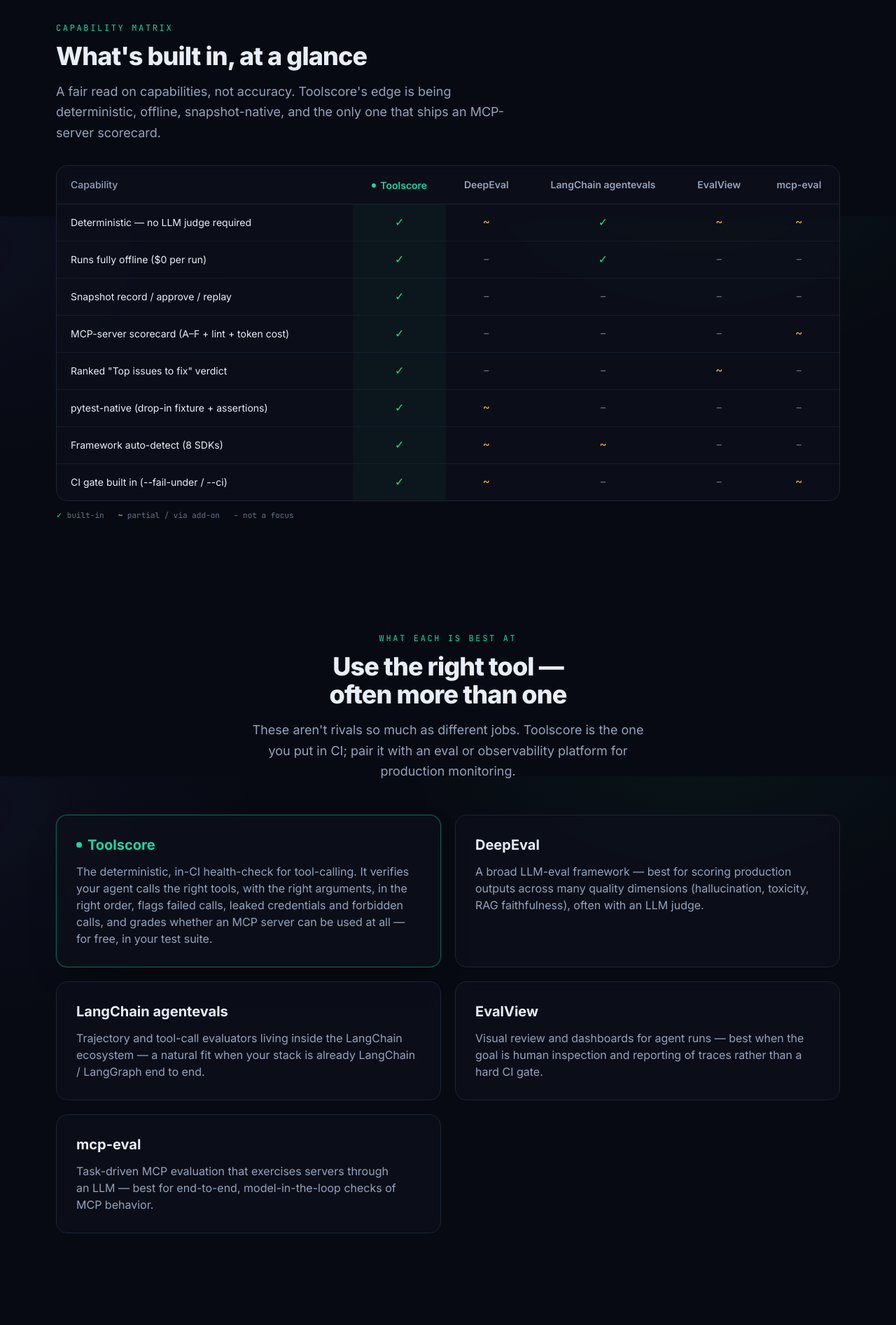
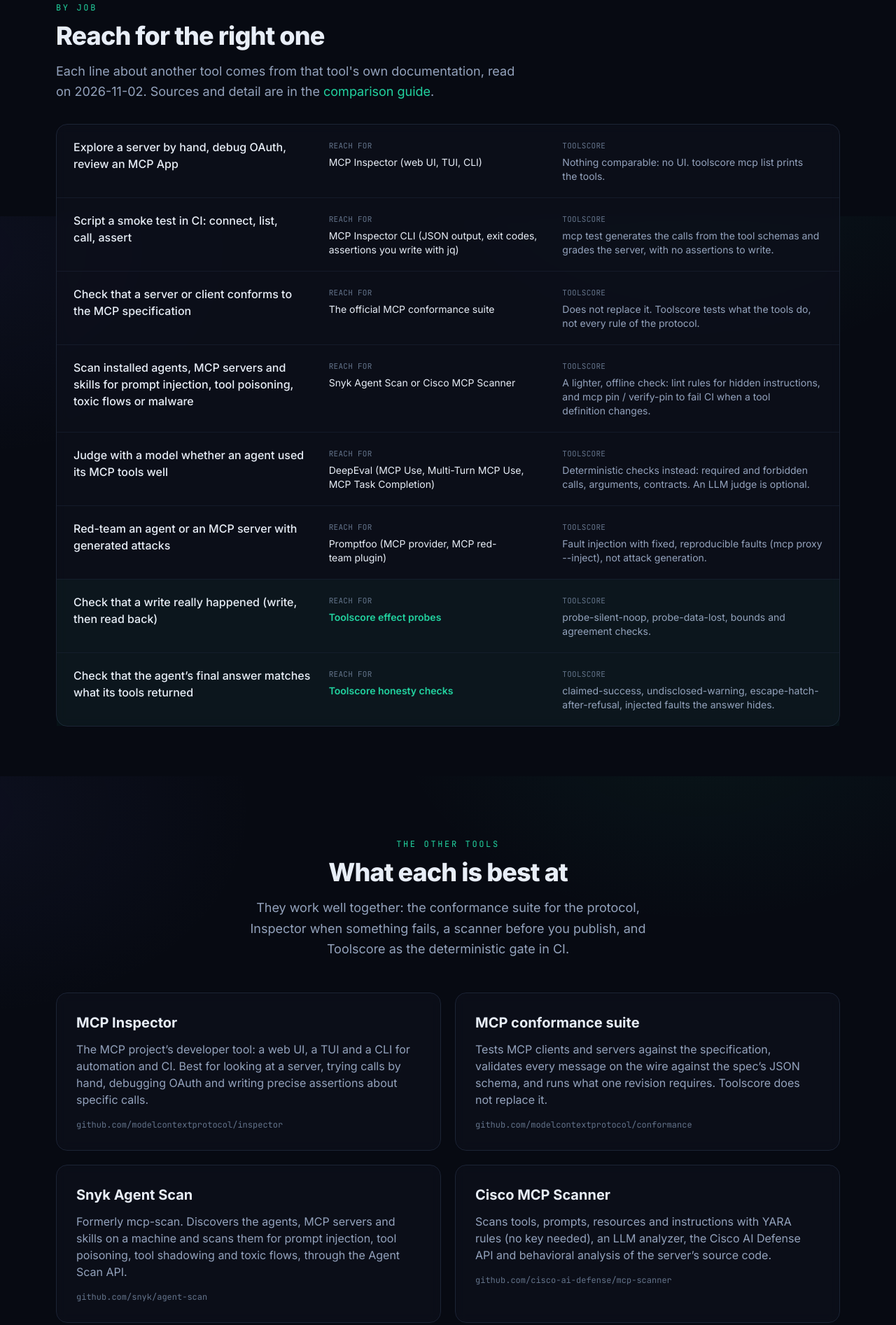
Before and after one commit to yotambraun/Toolscore, an Astro site in the folder site/: page /Toolscore/compare in a window 1280 px wide. Shown: the part 491-2384 px from the top of the page at 70% size. Built offline with nearby package versions, Linux system fonts and the light colour scheme; Astro itself is replaced by a stand-in of ours.

Commit message:
docs(compare): compare Toolscore with the MCP tools people use today
The comparison set Toolscore against DeepEval, RAGAS and
LangSmith/Phoenix/MLflow as a tool-call correctness check. It now maps
jobs to tools: MCP Inspector, the official MCP conformance suite (which
Toolscore does not replace), Snyk Agent Scan and Cisco MCP Scanner,
DeepEval's MCP metrics and Promptfoo. Every statement about another tool
links its own documentation as read on 2026-11-02 and says where that
tool is the better choice. The site's matrix becomes the same job map.

```diff
--- a/site/src/components/ComparisonMatrix.astro
+++ /dev/null
@@ -1,69 +0,0 @@
----
-import { compareTools, compareRows } from '../data/site';
-
-// Cell renderer: yes (brand check), partial (amber dot), no (faint dash).
-const cell = (v: boolean | 'partial') => {
-  if (v === true) return { sym: '✓', cls: 'text-gradeA', sr: 'Yes' };
-  if (v === 'partial') return { sym: '~', cls: 'text-gradeC', sr: 'Partial' };
-  return { sym: '–', cls: 'text-faint', sr: 'No' };
-};
----
-
-<div class="card scrollx overflow-x-auto">
-  <table class="w-full min-w-[720px] border-collapse text-left text-sm">
-    <thead>
-      <tr class="border-b border-line">
-        <th class="px-5 py-4 font-medium text-muted">Capability</th>
-        {
-          compareTools.map((t, i) => (
-            <th
-              class:list={[
-                'px-4 py-4 text-center font-semibold',
-                i === 0 ? 'text-brand' : 'text-muted',
-              ]}
-            >
-              {i === 0 ? (
-                <span class="inline-flex items-center gap-1.5">
-                  <span class="h-1.5 w-1.5 rounded-full bg-brand" />
-                  {t}
-                </span>
-              ) : (
-                t
-              )}
-            </th>
-          ))
-        }
-      </tr>
-    </thead>
-    <tbody>
-      {
-        compareRows.map((row) => (
-          <tr class="border-b border-line/60 last:border-0">
-            <td class="px-5 py-3.5 text-ink">{row.label}</td>
-            {row.values.map((v, i) => {
-              const c = cell(v);
-              return (
-                <td
-                  class:list={[
-                    'px-4 py-3.5 text-center font-mono text-base',
-                    c.cls,
-                    i === 0 && 'bg-brand/[0.04]',
-                  ]}
-                >
-                  <span aria-hidden="true">{c.sym}</span>
-                  <span class="sr-only">{c.sr}</span>
-                </td>
-              );
-            })}
-          </tr>
-        ))
-      }
-    </tbody>
-  </table>
-</div>
-
-<div class="mt-3 flex flex-wrap gap-x-5 gap-y-1.5 font-mono text-[11px] text-faint">
-  <span><span class="text-gradeA">✓</span> built-in</span>
-  <span><span class="text-gradeC">~</span> partial / via add-on</span>
-  <span><span class="text-faint">–</span> not a focus</span>
-</div>
--- /dev/null
+++ b/site/src/components/JobMap.astro
@@ -0,0 +1,26 @@
+---
+import { compareJobs } from '../data/site';
+---
+
+<div class="card divide-y divide-line/60">
+  {
+    compareJobs.map((row) => (
+      <div
+        class:list={[
+          'grid gap-3 px-5 py-5 sm:px-6 md:grid-cols-[minmax(0,1.1fr)_minmax(0,1fr)_minmax(0,1.2fr)] md:gap-6',
+          row.self && 'bg-brand/[0.04]',
+        ]}
+      >
+        <p class="text-pretty font-medium text-ink">{row.job}</p>
+        <p class="text-pretty text-sm">
+          <span class="mb-1 block font-mono text-[11px] uppercase tracking-wide text-faint">Reach for</span>
+          <span class:list={[row.self ? 'font-semibold text-brand' : 'text-ink']}>{row.reach}</span>
+        </p>
+        <p class="text-pretty text-sm text-muted">
+          <span class="mb-1 block font-mono text-[11px] uppercase tracking-wide text-faint">Toolscore</span>
+          {row.toolscore}
+        </p>
+      </div>
+    ))
+  }
+</div>
--- a/site/src/data/site.ts
+++ b/site/src/data/site.ts
@@ -432,48 +432,86 @@
 ];
 
 // ====================================================================
-// COMPARE page — confident positioning matrix
+// COMPARE page — which tool for which job (verified 2026-11-02, see docs/comparison.rst)
 // ====================================================================
 
-export const compareTools = ['Toolscore', 'DeepEval', 'LangChain agentevals', 'EvalView', 'mcp-eval'];
+export const compareCheckedOn = '2026-11-02';
 
-// value: true (yes) | false (no) | 'partial'
-export const compareRows: { label: string; values: (boolean | 'partial')[] }[] = [
-  { label: 'Deterministic — no LLM judge required', values: [true, 'partial', true, 'partial', 'partial'] },
-  { label: 'Runs fully offline ($0 per run)', values: [true, false, true, false, false] },
-  { label: 'Snapshot record / approve / replay', values: [true, false, false, false, false] },
-  { label: 'MCP-server scorecard (A–F + lint + token cost)', values: [true, false, false, false, 'partial'] },
-  { label: 'Ranked "Top issues to fix" verdict', values: [true, false, false, 'partial', false] },
-  { label: 'pytest-native (drop-in fixture + assertions)', values: [true, 'partial', false, false, false] },
-  { label: 'Framework auto-detect (8 SDKs)', values: [true, 'partial', 'partial', false, false] },
-  { label: 'CI gate built in (--fail-under / --ci)', values: [true, 'partial', false, false, 'partial'] },
-];
-
-export const compareBestAt = [
+export const compareJobs: { job: string; reach: string; toolscore: string; self?: boolean }[] = [
   {
-    name: 'Toolscore',
-    best: 'The deterministic, in-CI health-check for tool-calling. It verifies your agent calls the right tools, with the right arguments, in the right order, flags failed calls, leaked credentials and forbidden calls, and grades whether an MCP server can be used at all — for free, in your test suite.',
+    job: 'Explore a server by hand, debug OAuth, review an MCP App',
+    reach: 'MCP Inspector (web UI, TUI, CLI)',
+    toolscore: 'Nothing comparable: no UI. toolscore mcp list prints the tools.',
+  },
+  {
+    job: 'Script a smoke test in CI: connect, list, call, assert',
+    reach: 'MCP Inspector CLI (JSON output, exit codes, assertions you write with jq)',
+    toolscore: 'mcp test generates the calls from the tool schemas and grades the server, with no assertions to write.',
+  },
+  {
+    job: 'Check that a server or client conforms to the MCP specification',
+    reach: 'The official MCP conformance suite',
+    toolscore: 'Does not replace it. Toolscore tests what the tools do, not every rule of the protocol.',
+  },
+  {
+    job: 'Scan installed agents, MCP servers and skills for prompt injection, tool poisoning, toxic flows or malware',
+    reach: 'Snyk Agent Scan or Cisco MCP Scanner',
+    toolscore: 'A lighter, offline check: lint rules for hidden instructions, and mcp pin / verify-pin to fail CI when a tool definition changes.',
+  },
+  {
+    job: 'Judge with a model whether an agent used its MCP tools well',
+    reach: 'DeepEval (MCP Use, Multi-Turn MCP Use, MCP Task Completion)',
+    toolscore: 'Deterministic checks instead: required and forbidden calls, arguments, contracts. An LLM judge is optional.',
+  },
+  {
+    job: 'Red-team an agent or an MCP server with generated attacks',
+    reach: 'Promptfoo (MCP provider, MCP red-team plugin)',
+    toolscore: 'Fault injection with fixed, reproducible faults (mcp proxy --inject), not attack generation.',
+  },
+  {
+    job: 'Check that a write really happened (write, then read back)',
+    reach: 'Toolscore effect probes',
+    toolscore: 'probe-silent-noop, probe-data-lost, bounds and agreement checks.',
     self: true,
   },
   {
-    name: 'DeepEval',
-    best: 'A broad LLM-eval framework — best for scoring production outputs across many quality dimensions (hallucination, toxicity, RAG faithfulness), often with an LLM judge.',
-    self: false,
+    job: 'Check that the agent’s final answer matches what its tools returned',
+    reach: 'Toolscore honesty checks',
+    toolscore: 'claimed-success, undisclosed-warning, escape-hatch-after-refusal, injected faults the answer hides.',
+    self: true,
+  },
+];
+
+export const compareTools = [
+  {
+    name: 'MCP Inspector',
+    href: 'https://github.com/modelcontextprotocol/inspector',
+    best: 'The MCP project’s developer tool: a web UI, a TUI and a CLI for automation and CI. Best for looking at a server, trying calls by hand, debugging OAuth and writing precise assertions about specific calls.',
   },
   {
-    name: 'LangChain agentevals',
-    best: 'Trajectory and tool-call evaluators living inside the LangChain ecosystem — a natural fit when your stack is already LangChain / LangGraph end to end.',
-    self: false,
+    name: 'MCP conformance suite',
+    href: 'https://github.com/modelcontextprotocol/conformance',
+    best: 'Tests MCP clients and servers against the specification, validates every message on the wire against the spec’s JSON schema, and runs what one revision requires. Toolscore does not replace it.',
   },
   {
-    name: 'EvalView',
-    best: 'Visual review and dashboards for agent runs — best when the goal is human inspection and reporting of traces rather than a hard CI gate.',
-    self: false,
+    name: 'Snyk Agent Scan',
+    href: 'https://github.com/snyk/agent-scan',
+    best: 'Formerly mcp-scan. Discovers the agents, MCP servers and skills on a machine and scans them for prompt injection, tool poisoning, tool shadowing and toxic flows, through the Agent Scan API.',
   },
   {
-    name: 'mcp-eval',
-    best: 'Task-driven MCP evaluation that exercises servers through an LLM — best for end-to-end, model-in-the-loop checks of MCP behavior.',
-    self: false,
+    name: 'Cisco MCP Scanner',
+    href: 'https://github.com/cisco-ai-defense/mcp-scanner',
+    best: 'Scans tools, prompts, resources and instructions with YARA rules (no key needed), an LLM analyzer, the Cisco AI Defense API and behavioral analysis of the server’s source code.',
+  },
+  {
+    name: 'DeepEval',
+    href: 'https://deepeval.com/docs/metrics-mcp-use',
+    best: 'LLM-as-a-judge metrics for how an application uses MCP servers, plus a deterministic Tool Correctness metric and broad answer-quality and RAG metrics.',
+  },
+  {
+    name: 'Promptfoo',
+    href: 'https://www.promptfoo.dev/docs/providers/mcp/',
+    best: 'Calls MCP tools directly to test or red-team a server, generates MCP attacks, and compares prompts and models with deterministic and model-assisted assertions.',
   },
 ];
 
--- a/site/src/pages/compare.astro
+++ b/site/src/pages/compare.astro
@@ -1,63 +1,59 @@
 ---
 import BaseLayout from '../layouts/BaseLayout.astro';
 import PageHeader from '../components/PageHeader.astro';
-import ComparisonMatrix from '../components/ComparisonMatrix.astro';
+import JobMap from '../components/JobMap.astro';
 import CTASection from '../components/CTASection.astro';
-import { compareBestAt } from '../data/site';
+import { compareTools, compareCheckedOn, site } from '../data/site';
 ---
 
 <BaseLayout
   title="Compare"
-  description="Toolscore vs DeepEval, LangChain agentevals, EvalView, and mcp-eval — a confident capability matrix. The deterministic, offline, $0-per-run, snapshot-native health-check with an MCP-server scorecard."
+  description="Toolscore next to MCP Inspector, the MCP conformance suite, Snyk Agent Scan, Cisco MCP Scanner, DeepEval and Promptfoo: which tool for which job, and where the other tool is the better choice."
 >
   <PageHeader
     eyebrow="Positioning"
-    title="Toolscore vs <span class='brand-text'>the field</span>"
-    sub="Eval platforms and observability tools watch your agent in production across many quality dimensions. Toolscore does one thing well: it's the deterministic, in-CI health-check for tool-calling — for free, in your test suite. Here's where each tool shines."
+    title="Which tool <span class='brand-text'>for which job</span>"
+    sub="Toolscore checks that the tool really did it, and that the agent told the truth about it. Other MCP tools do other jobs, and several do theirs better than Toolscore would. Here is which to reach for."
   />
 
-  <!-- The matrix -->
   <section class="section">
     <div class="wrap">
       <div class="mb-8 max-w-2xl">
-        <p class="eyebrow mb-3">Capability matrix</p>
-        <h2 class="h2">What's built in, at a glance</h2>
+        <p class="eyebrow mb-3">By job</p>
+        <h2 class="h2">Reach for the right one</h2>
         <p class="lead mt-4">
-          A fair read on capabilities, not accuracy. Toolscore's edge is being deterministic,
-          offline, snapshot-native, and the only one that ships an MCP-server scorecard.
+          Each line about another tool comes from that tool's own documentation, read on
+          {compareCheckedOn}. Sources and detail are in the
+          <a class="text-brand underline-offset-4 hover:underline" href={`${site.docs}comparison.html`} target="_blank" rel="noopener">comparison guide</a>.
         </p>
       </div>
 
-      <ComparisonMatrix />
+      <JobMap />
     </div>
   </section>
 
-  <!-- Best at -->
   <section class="section">
     <div class="wrap">
       <div class="mx-auto max-w-2xl text-center">
-        <p class="eyebrow mb-3">What each is best at</p>
-        <h2 class="h2">Use the right tool — often more than one</h2>
+        <p class="eyebrow mb-3">The other tools</p>
+        <h2 class="h2">What each is best at</h2>
         <p class="lead mx-auto mt-4 max-w-xl">
-          These aren't rivals so much as different jobs. Toolscore is the one you put in CI; pair it
-          with an eval or observability platform for production monitoring.
+          They work well together: the conformance suite for the protocol, Inspector when something
+          fails, a scanner before you publish, and Toolscore as the deterministic gate in CI.
         </p>
       </div>
 
       <div class="mt-12 grid gap-5 md:grid-cols-2">
         {
-          compareBestAt.map((t) => (
-            <div
-              class:list={[
-                'card flex flex-col p-7',
-                t.self && 'border-brand/40 shadow-glow-soft',
-              ]}
-            >
-              <div class="flex items-center gap-2">
-                {t.self && <span class="h-2 w-2 rounded-full bg-brand" />}
-                <h3 class:list={['text-xl font-bold', t.self ? 'text-brand' : 'text-ink']}>{t.name}</h3>
-              </div>
+          compareTools.map((t) => (
+            <div class="card flex flex-col p-7">
+              <h3 class="text-xl font-bold text-ink">
+                <a class="hover:text-brand" href={t.href} rel="noopener">{t.name}</a>
+              </h3>
               <p class="mt-3 text-pretty text-muted">{t.best}</p>
+              <a class="mt-4 break-all font-mono text-xs text-faint hover:text-brand" href={t.href} rel="noopener">
+                {t.href.replace('https://', '')}
+              </a>
             </div>
           ))
         }
@@ -65,15 +61,14 @@
     </div>
   </section>
 
-  <!-- Closing positioning -->
   <section class="section">
     <div class="wrap">
       <div class="card mx-auto max-w-3xl p-8 text-center sm:p-10">
         <p class="eyebrow mb-3">The bottom line</p>
         <p class="text-balance text-xl font-semibold leading-relaxed text-ink sm:text-2xl">
-          Toolscore verifies your agent calls the right tools, with the right arguments, in the
-          right order — and grades whether an MCP server can be used at all —
-          <span class="brand-text">deterministically, offline, before you ship.</span>
+          Correct tool calls are not enough. Toolscore checks that the tool really did it, and that
+          the agent told the truth about it:
+          <span class="brand-text">deterministic, offline, $0 per run.</span>
         </p>
       </div>
     </div>
@@ -81,6 +76,6 @@
 
   <CTASection
     heading="Add the deterministic gate to your CI"
-    sub="pip install tool-scorer and fail the build the moment tool-calling drifts."
+    sub="pip install tool-scorer, grade your server, and check what your agent said."
   />
 </BaseLayout>
--- a/site/src/pages/index.astro
+++ b/site/src/pages/index.astro
@@ -4,7 +4,7 @@
 import AudienceSplit from '../components/AudienceSplit.astro';
 import StepFlow from '../components/StepFlow.astro';
 import FeatureCard from '../components/FeatureCard.astro';
-import ComparisonMatrix from '../components/ComparisonMatrix.astro';
+import JobMap from '../components/JobMap.astro';
 import CTASection from '../components/CTASection.astro';
 import Button from '../components/Button.astro';
 import { features, foundWith, url } from '../data/site';
@@ -68,18 +68,18 @@
     <div class="wrap">
       <div class="mb-8 flex flex-col items-start justify-between gap-4 sm:flex-row sm:items-end">
         <div class="max-w-xl">
-          <p class="eyebrow mb-3">Toolscore vs the field</p>
-          <h2 class="h2">The deterministic, in-CI option</h2>
+          <p class="eyebrow mb-3">Next to other MCP tools</p>
+          <h2 class="h2">Which tool for which job</h2>
           <p class="lead mt-4">
-            Observability and LLM-eval platforms watch your agent in production. Toolscore is the
-            free, deterministic health-check that runs in CI and fails the build on drift. Here is
-            where it fits.
+            MCP Inspector, the conformance suite, security scanners, DeepEval and Promptfoo each do
+            a job, several better than Toolscore would. Toolscore is the deterministic check that
+            the tool did it and the agent told the truth.
           </p>
         </div>
-        <Button href={url('compare')} variant="secondary" class="shrink-0">See the full matrix →</Button>
+        <Button href={url('compare')} variant="secondary" class="shrink-0">See the comparison →</Button>
       </div>
 
-      <ComparisonMatrix />
+      <JobMap />
     </div>
   </section>
 
```
Also changed, not shown: CHANGELOG.md, README.md, 1 other file.
